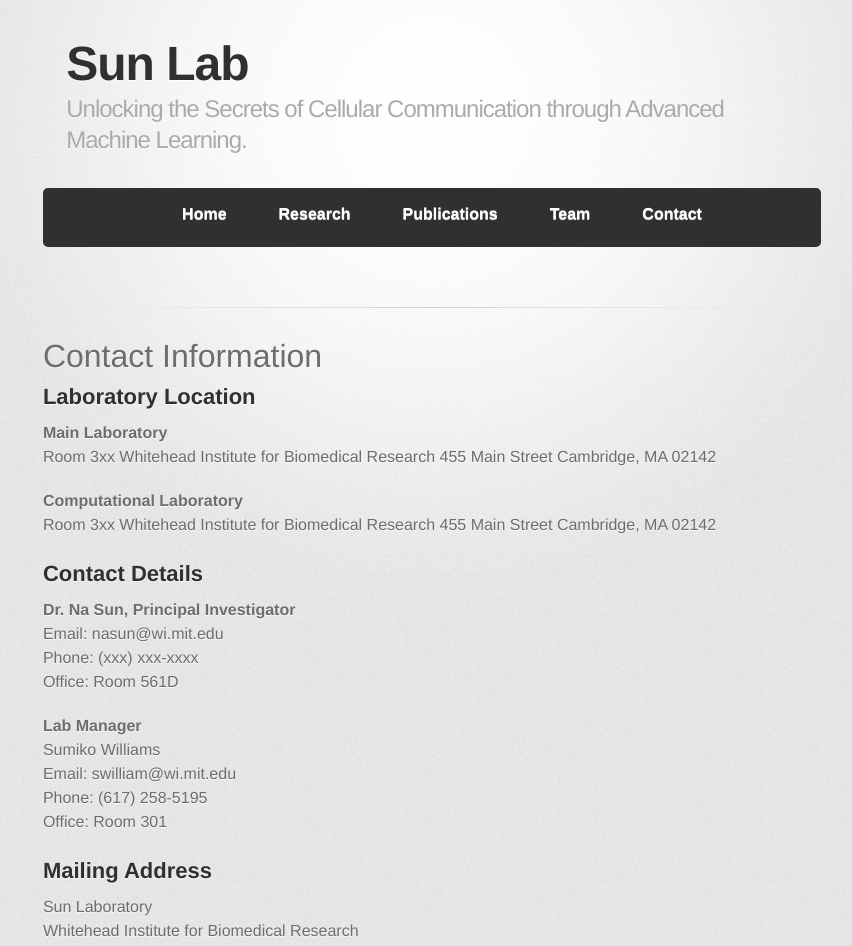
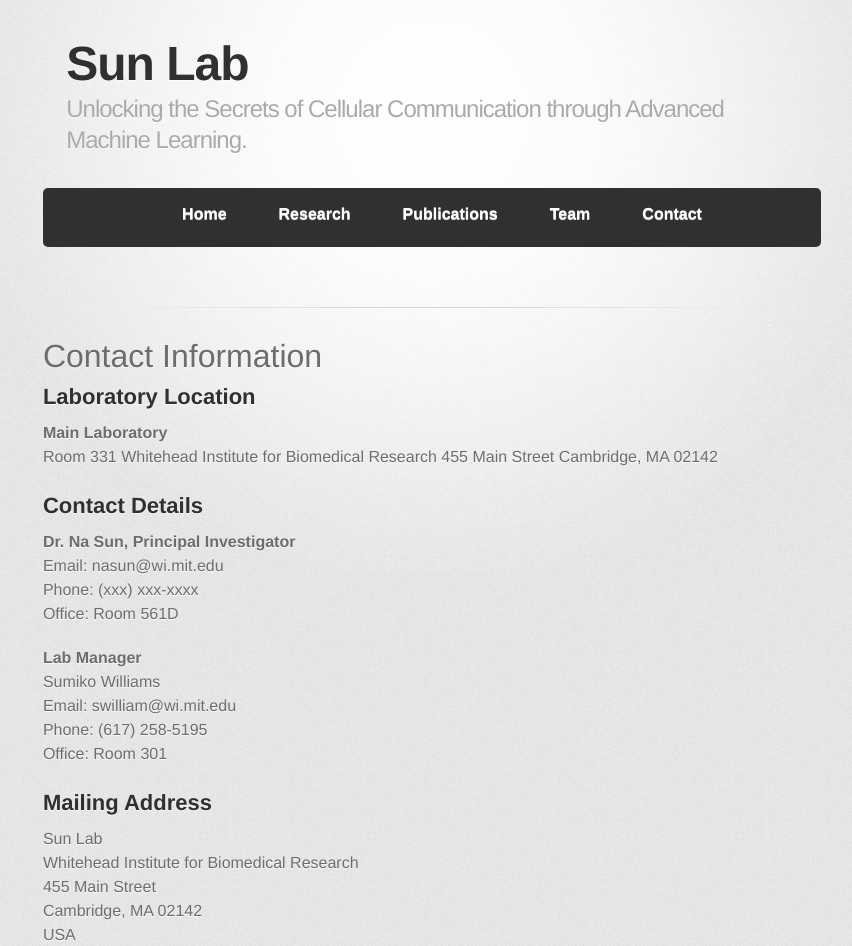
Before and after one commit to whitehead/SunLab, a Jekyll site: the page built from docs/contact.md, in a window 1280 px wide. Shown: the top 946 px of the page, without its empty margins (176-1028 px from the left). Built offline with Jekyll 4.4.1, drawn with Linux system fonts in a browser that asks for light colours; some web fonts are replaced; some of the changed text lies outside the part shown.

Commit message:
Update contact.md

```diff
--- a/docs/contact.md
+++ b/docs/contact.md
@@ -8,13 +8,7 @@ title: Contact
 ## Laboratory Location
 
 **Main Laboratory**
-Room 3xx
-Whitehead Institute for Biomedical Research
-455 Main Street
-Cambridge, MA 02142
-
-**Computational Laboratory**
-Room 3xx
+Room 331
 Whitehead Institute for Biomedical Research
 455 Main Street
 Cambridge, MA 02142
@@ -32,7 +26,7 @@ Phone: (617) 258-5195
 Office: Room 301
 
 ## Mailing Address
-Sun Laboratory
+Sun Lab
 Whitehead Institute for Biomedical Research
 455 Main Street
 Cambridge, MA 02142
```
Also changed, not shown: other parts of docs/contact.md (+6 -0 lines).
